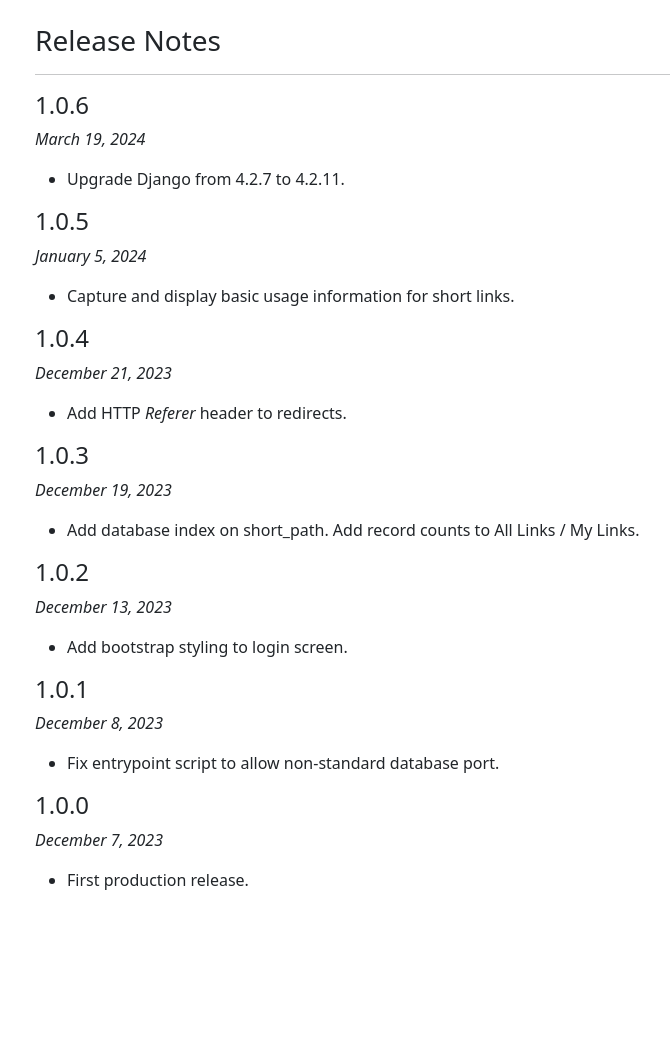
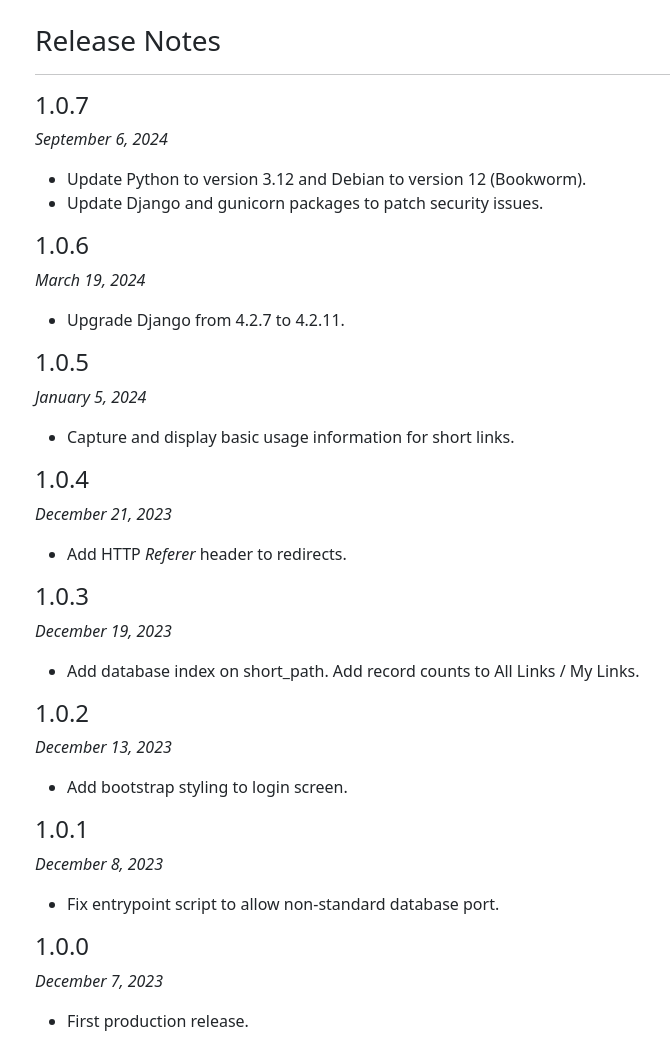
Before and after one commit to UCLALibrary/link-shortener, a Django app: page /release_notes/ in a window 1280 px wide. Shown: the part 46-1095 px from the top of the page, without its empty margins (47-717 px from the left). Before the commit the page ends 936 px from the top, so only its background shows below. Run offline with Django 4.2, Linux system fonts and the light colour scheme; the visitor is signed in with stand-in values (Sample User, id 1); parts of the project's set-up code (start-up, migrations or seed data) failed here and were passed over; some libraries are stand-ins or nearby versions.

Commit message:
SYS-1673: Security fixes for Link Shortener (#13)
* Upgrades for security
* add release notes and tag bump for deployment
* add scan tag to docker hub image
* Add newline to end of requirements.txt

```diff
--- a/charts/prod-linkshortener-values.yaml
+++ b/charts/prod-linkshortener-values.yaml
@@ -6,7 +6,7 @@
 
 image:
   repository: uclalibrary/link-shortener
-  tag: v1.0.6
+  tag: v1.0.7
   pullPolicy: Always
 
 nameOverride: ""
--- a/docker-compose.ga.yml
+++ b/docker-compose.ga.yml
@@ -1,5 +1,4 @@
 # Docker-compose file for testing via Github Actions
-version: "3.1"
 services:
   django:
     container_name: django-frontend
--- a/docker-compose.yml
+++ b/docker-compose.yml
@@ -1,4 +1,3 @@
-version: "3.1"
 services:
   django:
     build: .
--- a/docker-compose_REMOTE.yml
+++ b/docker-compose_REMOTE.yml
@@ -1,4 +1,3 @@
-version: "3.1"
 services:
   django:
     build: .
--- a/requirements.txt
+++ b/requirements.txt
@@ -1,5 +1,5 @@
-Django==4.2.11
-gunicorn==21.2.0
+Django==4.2.16
+gunicorn==23.0.0
 psycopg2==2.9.7
 whitenoise==6.5.0
 django-bootstrap5 == 23.3
--- a/shortlinks/templates/shortlinks/release_notes.html
+++ b/shortlinks/templates/shortlinks/release_notes.html
@@ -3,6 +3,17 @@
 {% block content %}
 <h3>Release Notes</h3>
 <hr/>
+
+<h4>1.0.7</h4>
+<p><i>September 6, 2024</i></p>
+<ul>
+    <li>
+        Update Python to version 3.12 and Debian to version 12 (Bookworm).
+    </li>
+    <li>
+        Update Django and gunicorn packages to patch security issues.
+    </li>
+</ul>
 
 <h4>1.0.6</h4>
 <p><i>March 19, 2024</i></p>
```
Also changed, not shown: .github/workflows/build_and_test.yml, .github/workflows/build_docker_hub.yml, 1 other file.
